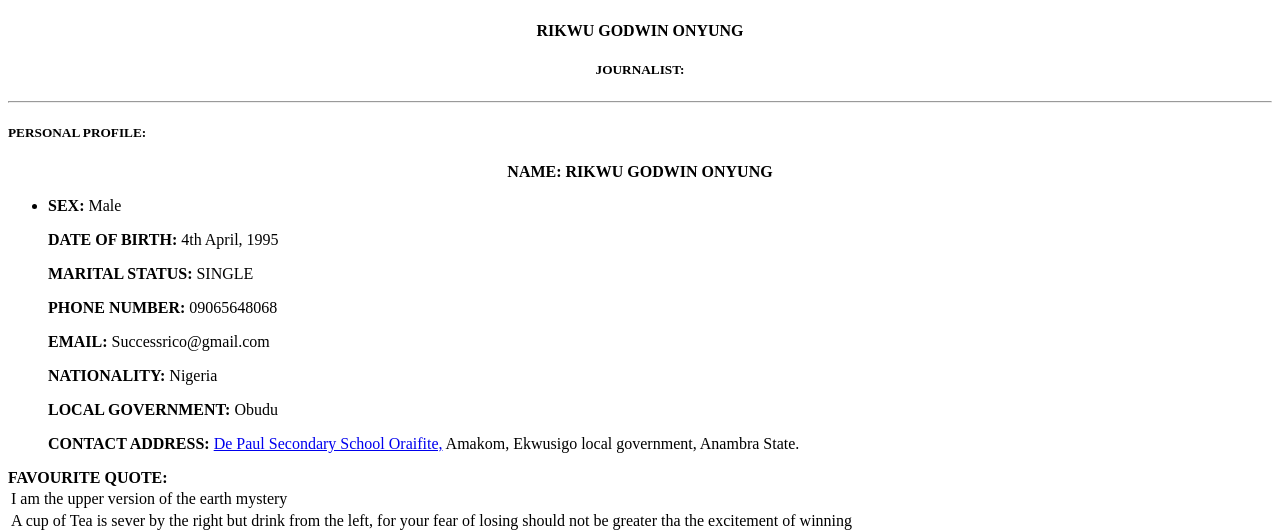
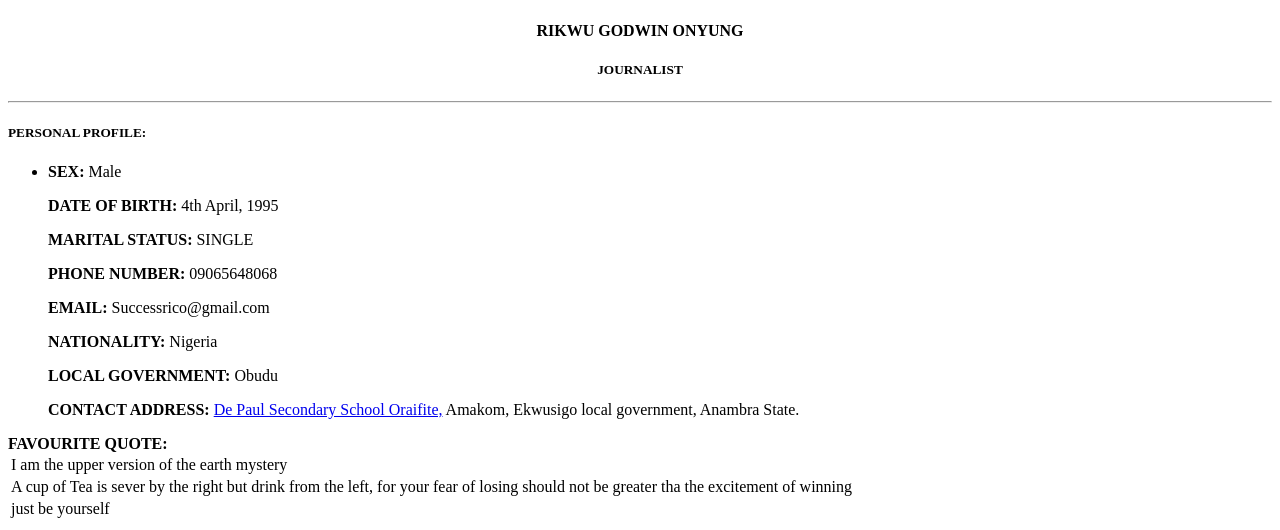
Before and after one commit to RIkwugodwin/resume, a plain HTML site: page index.html in a window 1280 px wide. Shown: the part 282-812 px from the top of the page. Drawn offline with Linux system fonts and the light colour scheme.

Commit message:
Update index.html

```diff
--- a/index.html
+++ b/index.html
@@ -8,11 +8,11 @@
 </head>
 <body>
     <center> <img src="https://rikwugodwin.github.io/resume/passport.png" alt=""></center>
-    <center> <b><h4>RIKWU GODWIN ONYUNG</h4></b></center>
-    <Strong> <center> <b><h5>JOURNALIST:</h5></b></center></Strong>
+    <Strong> <center> <b><h4>RIKWU GODWIN ONYUNG</h4></b></center></Strong>
+    <Strong> <center> <b><h5>JOURNALIST</h5></b></center></Strong>
 <hr>
 <p><b> <h5> PERSONAL PROFILE:</h5></b></p>
-<table><Strong> <center><b>NAME: </b>  RIKWU GODWIN ONYUNG </center></Strong>
+<table>
     <ul><li><b>SEX:</b> Male
         <p><b>DATE OF BIRTH:</b> 4th April, 1995</p>
         <p><b>MARITAL STATUS:</b>  SINGLE</p>
```
